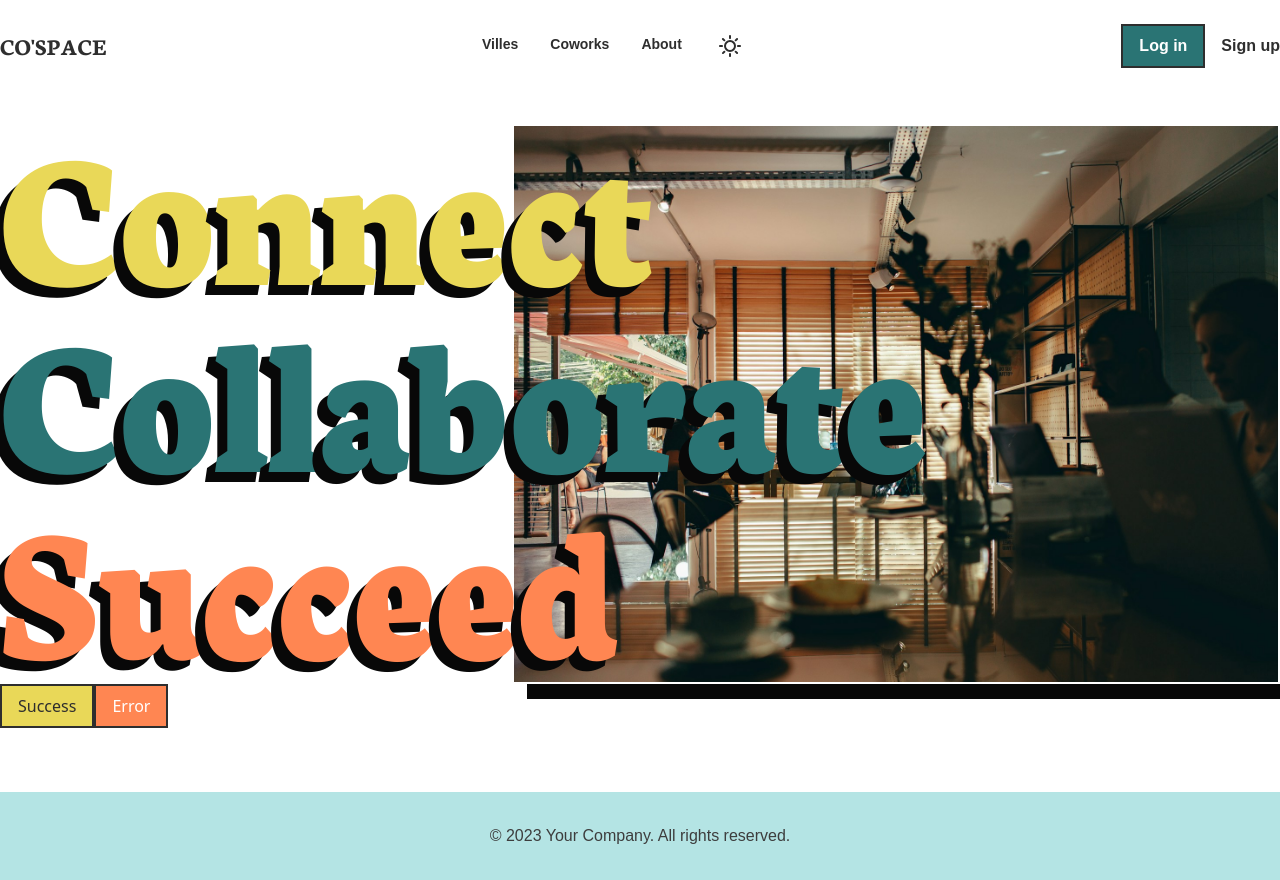
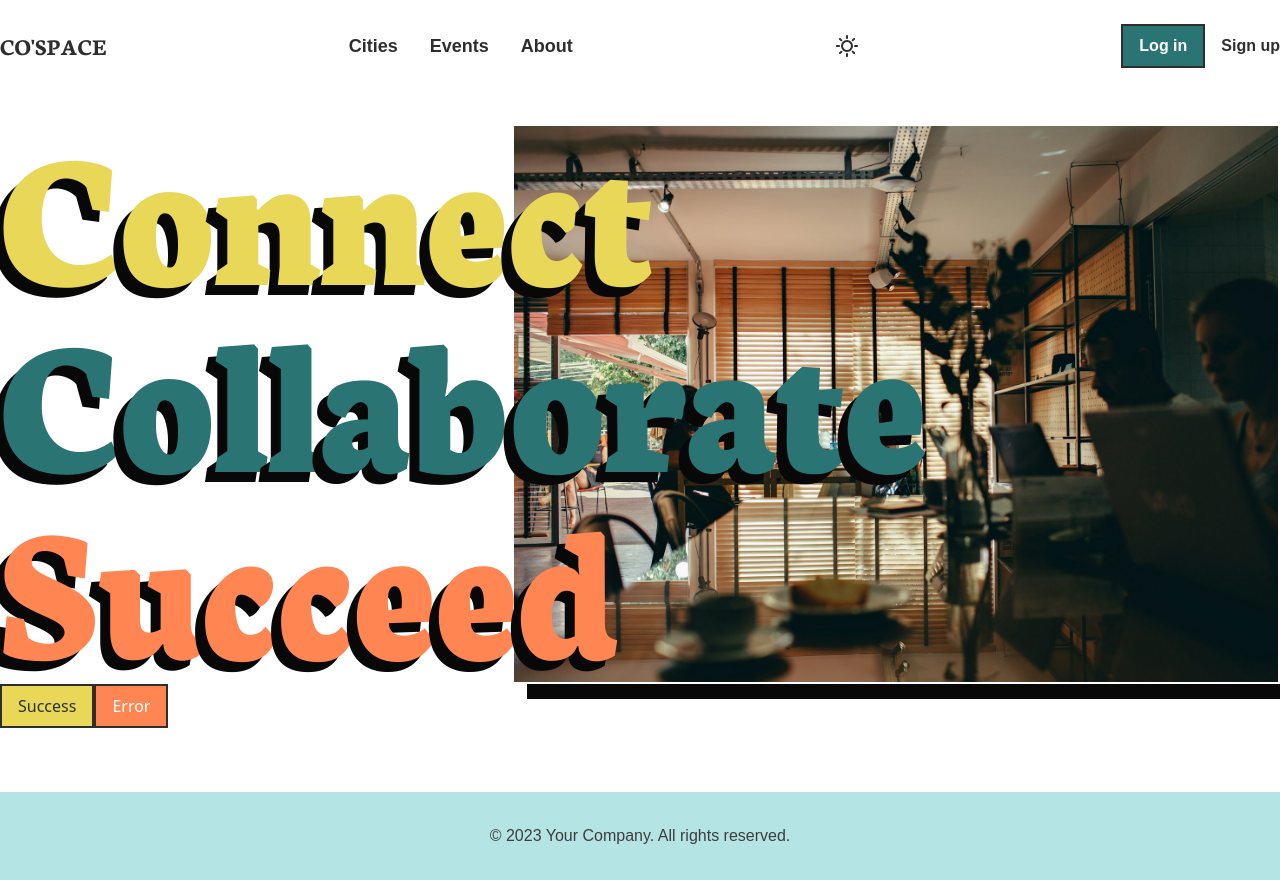
Before and after one commit to Ifeoma-Nwh/Cospace-frontend, a React (Vite) app: page / in a window 1280 px wide. Built offline with nearby package versions, Linux system fonts and the light colour scheme; a web font is replaced by a local one.

Commit message:
refactor header and added Navbar and component

```diff
--- a/src/components/layouts/CommonLayout.tsx
+++ b/src/components/layouts/CommonLayout.tsx
@@ -1,6 +1,6 @@
 import { Outlet } from "react-router-dom";
-import Header from "../common/Header";
-import Footer from "../common/Footer";
+import Header from "./Header";
+import Footer from "./Footer";
 
 export default function CommonLayout() {
   return (
--- a/src/components/common/Header.tsx
+++ b/src/components/layouts/Header.tsx
@@ -5,6 +5,7 @@ import LoginForm from "../auth/LoginForm";
 import RegisterForm from "../auth/RegisterForm";
 import useAuthContext from "../../contexts/auth/useAuthContext";
 import Logout from "../auth/Logout";
+import NavBar from "../menu/NavBar";
 
 export default function Header() {
   const authContext = useAuthContext();
@@ -12,25 +13,14 @@ export default function Header() {
 
   return (
     <header>
-      <div className="container mx-auto h-1/5 mb-8 py-6 flex justify-between items-center">
+      <div className="container mx-auto h-1/5 mb-8 py-6 flex gap-x-8 justify-between items-center">
         <div>
           <Link to="/" className="font-headline text-2xl uppercase">
             Co'Space
           </Link>
         </div>
-
-        <nav className="flex">
-          <Link to="/" className="font-text font-semibold px-4">
-            Villes
-          </Link>
-          <Link to="/" className="font-text font-semibold px-4">
-            Coworks
-          </Link>
-          <Link to="/about" className="font-text font-semibold px-4">
-            About
-          </Link>
-          <ToggleTheme />
-        </nav>
+        <NavBar />
+        <ToggleTheme />
 
         {authUser && (
           <div className="flex gap-x-4 justify-between">
--- /dev/null
+++ b/src/components/menu/NavBar.tsx
@@ -0,0 +1,21 @@
+import { Link } from "react-router-dom";
+import { menuItemsData } from "./menuItemsData";
+
+type Props = {
+  classes?: string;
+};
+export default function NavBar({ classes }: Props) {
+  return (
+    <nav className={classes}>
+      <ul className="flex gap-x-8">
+        {menuItemsData.map((menu, index) => (
+          <li key={index}>
+            <Link to={menu.path} className="font-text font-semibold text-lg">
+              {menu.name}
+            </Link>
+          </li>
+        ))}
+      </ul>
+    </nav>
+  );
+}
--- /dev/null
+++ b/src/components/menu/menuItemsData.ts
@@ -0,0 +1,14 @@
+export const menuItemsData = [
+  {
+    name: "Cities",
+    path: "/",
+  },
+  {
+    name: "Events",
+    path: "/events",
+  },
+  {
+    name: "About",
+    path: "/about",
+  },
+];
```
Also changed, not shown: src/components/layouts/Footer.tsx (renamed from src/components/common/Footer.tsx).
